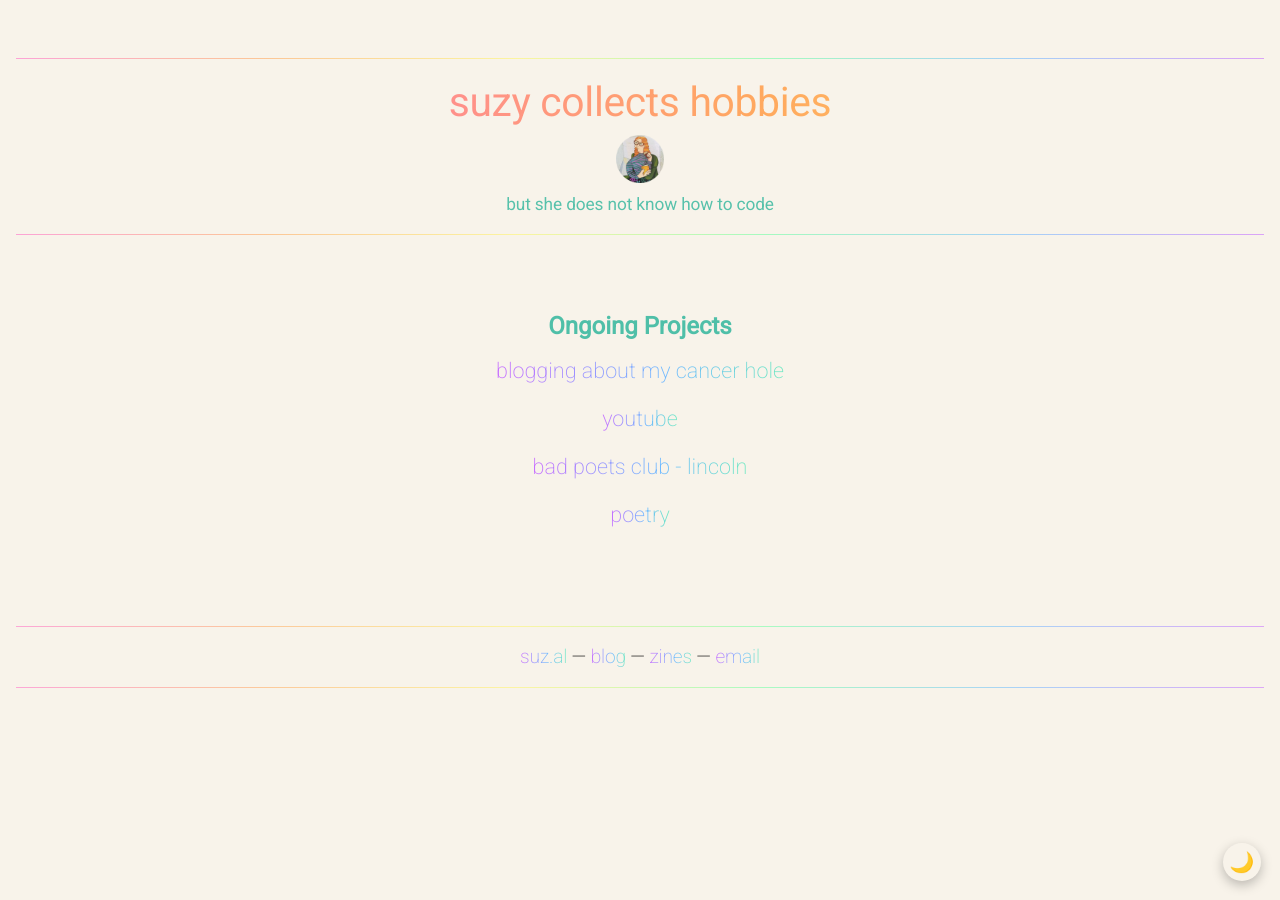
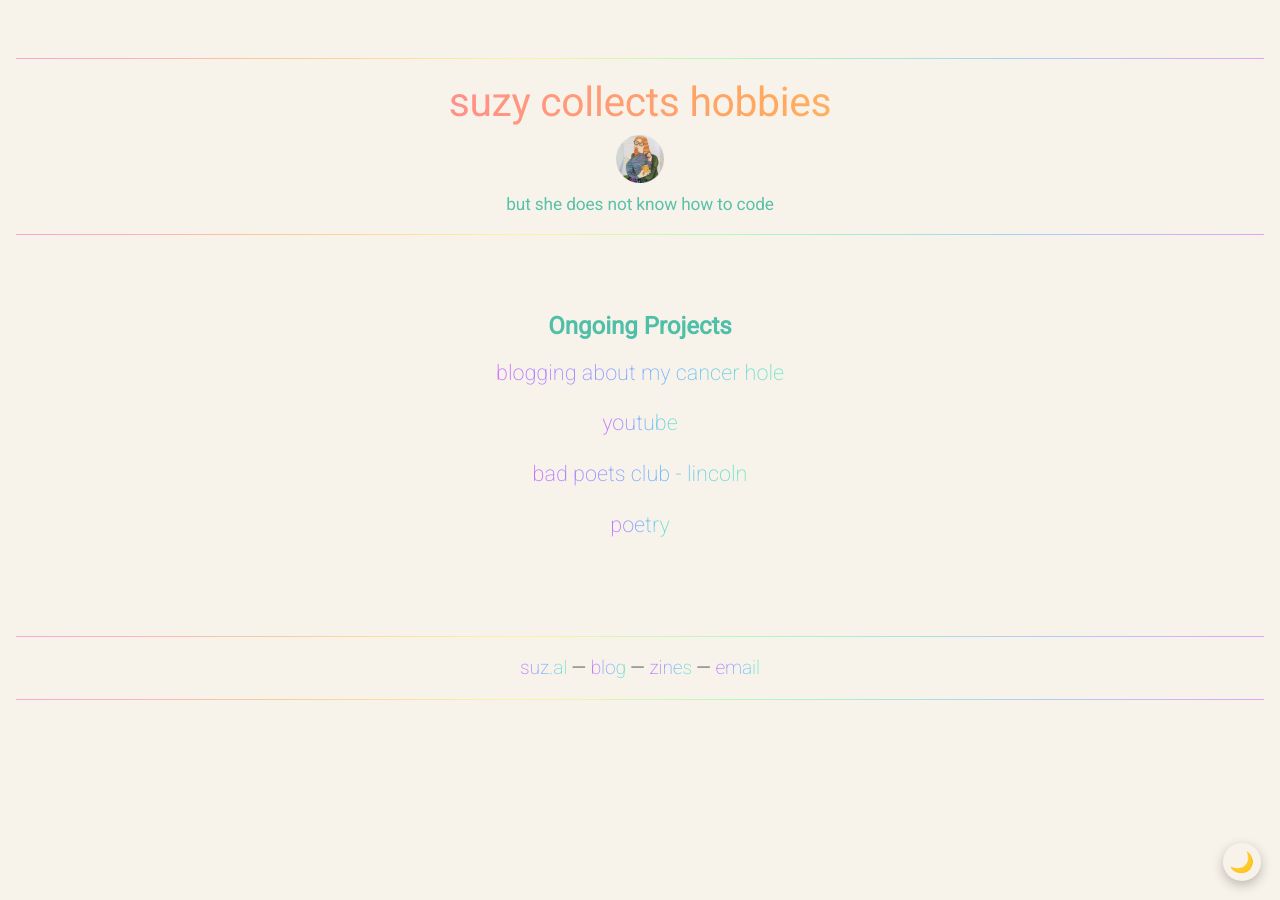
Before and after one commit to Marmitewarlock/suzal, a Jekyll site: the page built from index.md, in a window 1280 px wide. Built offline with Jekyll 4.4.1, drawn with Linux system fonts in a browser that asks for light colours.

Commit message:
Update royal-velvet.css

```diff
--- a/assets/css/royal-velvet.css
+++ b/assets/css/royal-velvet.css
@@ -125,7 +125,7 @@ h6 { color: var(--rose) !important; }
 p {
   color: var(--text-normal);
   font-size: 1.35rem;
-  line-height: 1.62;
+  line-height: 1.74;
   margin: 0.6em 0;
   font-weight: 100;
 }
```
